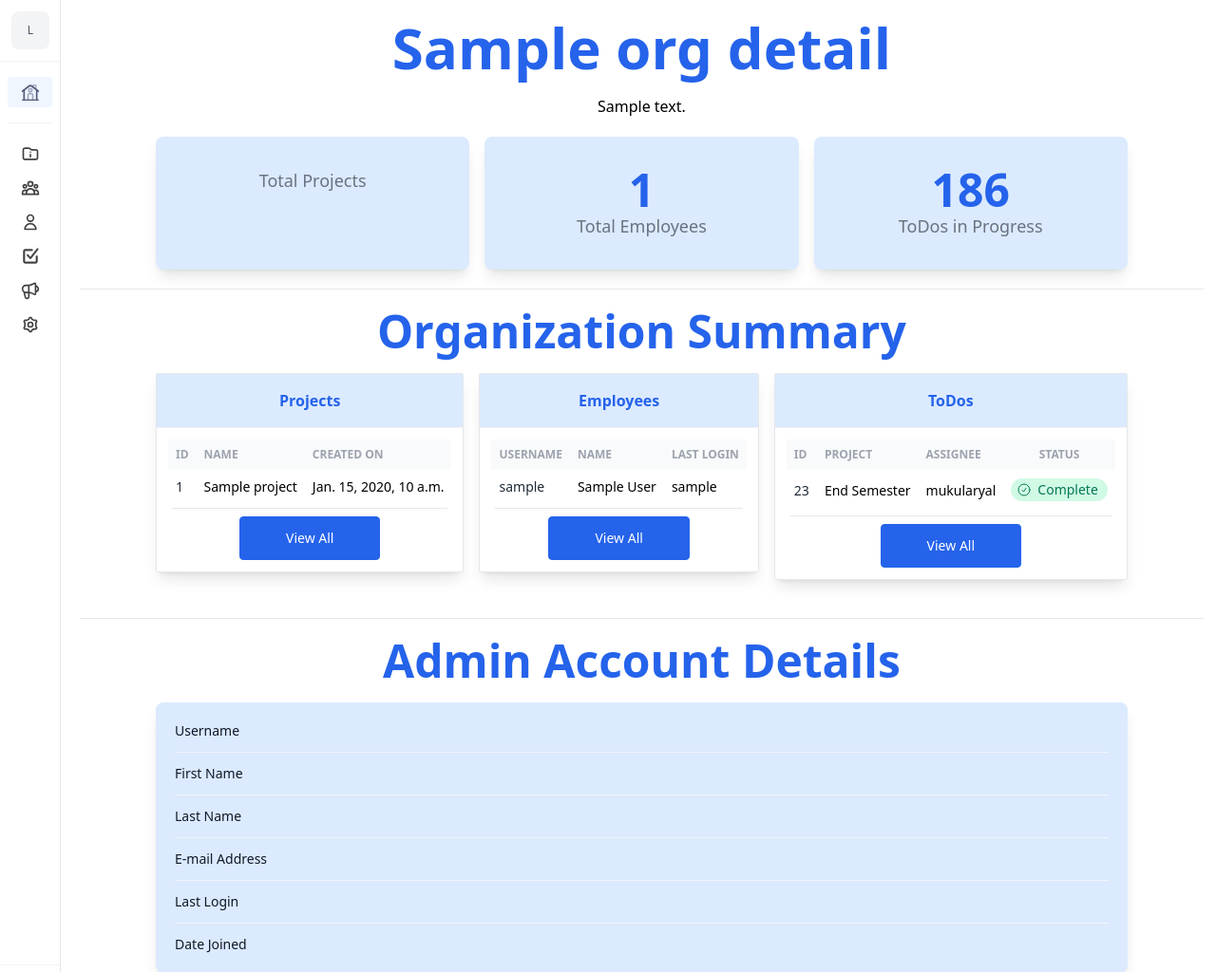
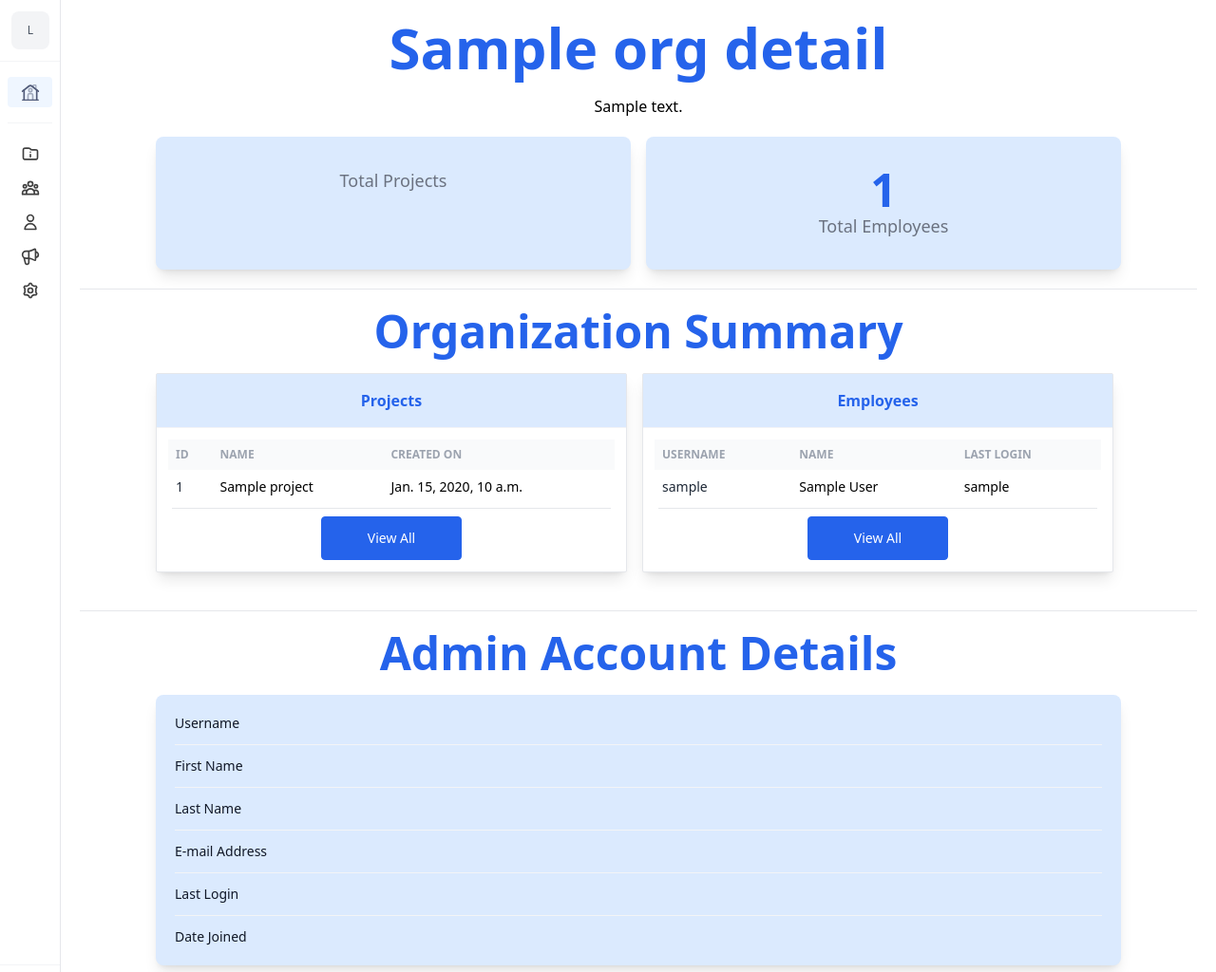
Before and after one commit to mukulboro/collaboration-project-backend, a Django app: template admindash/templates/dashboard_home.html in a window 1280 px wide. Shown: the top 1024 px of the page at 95% size. Run offline with Django 3.2, Linux system fonts and the light colour scheme; the template is opened without the code that fills it: most values are stand-ins (such as "Sample title", 1, 10 or a date in 2020); some libraries are stand-ins or nearby versions.

Commit message:
Remove todo from admin backend

```diff
--- a/admindash/templates/dashboard_base.html
+++ b/admindash/templates/dashboard_base.html
@@ -97,24 +97,6 @@
                         </li>
 
                         <li>
-                            <a href="/admin/dashboard/todos"
-                                class="group relative flex justify-center rounded px-2 py-1.5 text-gray-500 hover:bg-gray-50 hover:text-gray-700">
-                                <svg xmlns="http://www.w3.org/2000/svg" class="h-5 w-5 opacity-75" fill="none"
-                                    viewBox="0 0 24 24" stroke="#000000" stroke-width="0.5">
-
-                                    <path fill-rule="evenodd" clip-rule="evenodd"
-                                        d="m20.215 2.387-8.258 10.547-2.704-3.092a1 1 0 1 0-1.506 1.316l3.103 3.548a1.5 1.5 0 0 0 2.31-.063L21.79 3.62a1 1 0 1 0-1.575-1.233zM20 11a1 1 0 0 0-1 1v6.077c0 .459-.021.57-.082.684a.364.364 0 0 1-.157.157c-.113.06-.225.082-.684.082H5.923c-.459 0-.57-.022-.684-.082a.363.363 0 0 1-.157-.157c-.06-.113-.082-.225-.082-.684V5.5a.5.5 0 0 1 .5-.5l8.5.004a1 1 0 1 0 0-2L5.5 3A2.5 2.5 0 0 0 3 5.5v12.577c0 .76.082 1.185.319 1.627.224.419.558.753.977.977.442.237.866.319 1.627.319h12.154c.76 0 1.185-.082 1.627-.319.42-.224.754-.558.978-.977.236-.442.318-.866.318-1.627V12a1 1 0 0 0-1-1z"
-                                        fill="#000000" />
-                                </svg>
-
-                                <span
-                                    class="absolute start-full top-1/2 ms-4 -translate-y-1/2 rounded bg-gray-900 px-2 py-1.5 text-xs font-medium text-white opacity-0 group-hover:opacity-100">
-                                    Todo Management
-                                </span>
-                            </a>
-                        </li>
-
-                        <li>
                             <a href="/admin/dashboard/announcements"
                                 class="group relative flex justify-center rounded px-2 py-1.5 text-gray-500 hover:bg-gray-50 hover:text-gray-700">
                                 <svg xmlns="http://www.w3.org/2000/svg" class="h-5 w-5 opacity-75" fill="none"
--- a/admindash/templates/dashboard_home.html
+++ b/admindash/templates/dashboard_home.html
@@ -4,7 +4,7 @@
 <h1 class="text-blue-600 font-extrabold mb-5 text-center text-6xl">{{ org_details.name }}</h1>
 <p class="mb-5 text-center font-light">{{ org_details.description }}</p>
 
-<dl class="grid grid-cols-1 gap-4 px-20 sm:grid-cols-3">
+<dl class="grid grid-cols-1 gap-4 px-20 sm:grid-cols-2">
     <div class="flex flex-col rounded-lg shadow-lg bg-blue-100 px-4 py-8 text-center">
         <dt class="order-last text-lg font-medium text-gray-500">
             Total Projects
@@ -22,16 +22,6 @@
 
         <dd class="text-4xl font-extrabold text-blue-600 md:text-5xl">
             {{ org_details.total_employees }}
-        </dd>
-    </div>
-
-    <div class="flex flex-col rounded-lg shadow-lg bg-blue-100 px-4 py-8 text-center">
-        <dt class="order-last text-lg font-medium text-gray-500">
-            ToDos in Progress
-        </dt>
-
-        <dd class="text-4xl font-extrabold text-blue-600 md:text-5xl">
-            186
         </dd>
     </div>
 </dl>
@@ -147,77 +137,6 @@
             </div>
         </div>
     </section>
-
-
-    <section class="flex-1 ml-2">
-
-        <div class="w-full max-w-2xl mx-auto bg-white shadow-lg rounded-sm border border-gray-200">
-            <header class="px-5 bg-blue-100 py-4 border-b border-gray-100">
-                <h2 class="font-semibold text-center text-blue-600">ToDos</h2>
-            </header>
-            <div class="p-3">
-                <div class="overflow-x-auto">
-                    <table class="table-auto w-full">
-                        <thead class="text-xs font-semibold uppercase text-gray-400 bg-gray-50">
-                            <tr>
-                                <th class="p-2 whitespace-nowrap">
-                                    <div class="font-semibold text-left">ID</div>
-                                </th>
-                                <th class="p-2 whitespace-nowrap">
-                                    <div class="font-semibold text-left">Project</div>
-                                </th>
-                                <th class="p-2 whitespace-nowrap">
-                                    <div class="font-semibold text-left">Assignee</div>
-                                </th>
-                                <th class="p-2 whitespace-nowrap">
-                                    <div class="font-semibold text-center">Status</div>
-                                </th>
-                            </tr>
-                        </thead>
-                        <tbody class="text-sm divide-y divide-gray-100">
-                            <tr>
-                                <td class="p-2 whitespace-nowrap">
-                                    <div class="flex items-center">
-                                        <div class="font-medium text-gray-800">23</div>
-                                    </div>
-                                </td>
-                                <td class="p-2 whitespace-nowrap">
-                                    <div class="text-left">End Semester</div>
-                                </td>
-                                <td class="p-2 whitespace-nowrap">
-                                    <div class="text-left">mukularyal</div>
-                                </td>
-                                <td class="p-2 whitespace-nowrap">
-                                    <div class="text-lg text-center">
-                                        <!-- SPAN -->
-                                        <span
-                                            class="inline-flex items-center justify-center rounded-full bg-emerald-100 px-2.5 py-0.5 text-emerald-700">
-                                            <svg xmlns="http://www.w3.org/2000/svg" fill="none" viewBox="0 0 24 24"
-                                                stroke-width="1.5" stroke="currentColor" class="-ms-1 me-1.5 h-4 w-4">
-                                                <path stroke-linecap="round" stroke-linejoin="round"
-                                                    d="M9 12.75L11.25 15 15 9.75M21 12a9 9 0 11-18 0 9 9 0 0118 0z" />
-                                            </svg>
-
-                                            <p class="whitespace-nowrap text-sm">Complete</p>
-                                            <!-- SPAN -->
-                                        </span>
-                                    </div>
-                                </td>
-                            </tr>
-                        </tbody>
-                    </table>
-                    <hr class="m-1 mb-2">
-                    <form class="flex justify-center" action="/admin/dashboard/employees">
-                        <button
-                            class="inline-block rounded border border-blue-600 bg-blue-600 px-12 py-3 text-sm font-medium text-white hover:bg-transparent hover:text-blue-600 focus:outline-none focus:ring active:text-blue-500"
-                            type="submit">
-                            View All
-                        </button>
-                    </form>
-                </div>
-            </div>
-        </div>
-    </section>
 </div>
 
 <hr class="mt-5">
--- a/admindash/templates/dashboard_todo.html
+++ /dev/null
@@ -1,6 +0,0 @@
-{% extends "dashboard_base.html" %}
-
-{% block sidecontent %}
-<h1 class="text-blue-600 font-extrabold mb-5 text-center text-6xl">View Recent ToDos</h1>
-
-{% endblock %}
--- a/admindash/urls.py
+++ b/admindash/urls.py
@@ -17,6 +17,5 @@ urlpatterns = [
     path("teams/employees", views.users_in_teams, name="users_in_teams"),
     path("dashboard/announcements", views.dashboard_announcements, name="dashboard_announcements"),
     path("announcement/manage", views.announcements, name="manage_announcements"),
-    path("dashboard/settings", views.dashboard_account, name="dashboard_account"),
-    path("dashboard/todos", views.dashboard_todo, name="dashboard_toto")
+    path("dashboard/settings", views.dashboard_account, name="dashboard_account")
 ]
--- a/admindash/views.py
+++ b/admindash/views.py
@@ -517,6 +517,3 @@ def dashboard_account(request):
             return redirect("/admin/dashboard/settings")
         else:
             return redirect(f"/admin/dashboard/settings?error={form.errors.as_text}")
-
-def dashboard_todo(request):
-    return render(request, "dashboard_todo.html")
```
